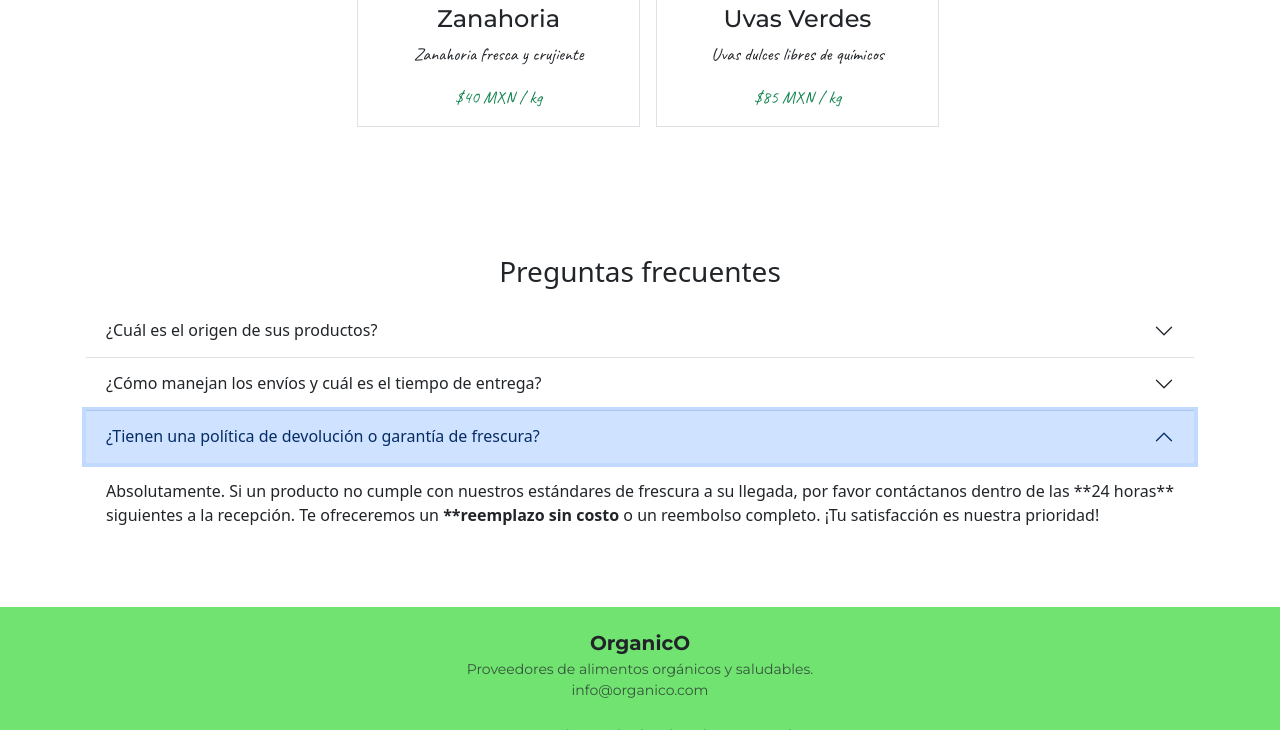
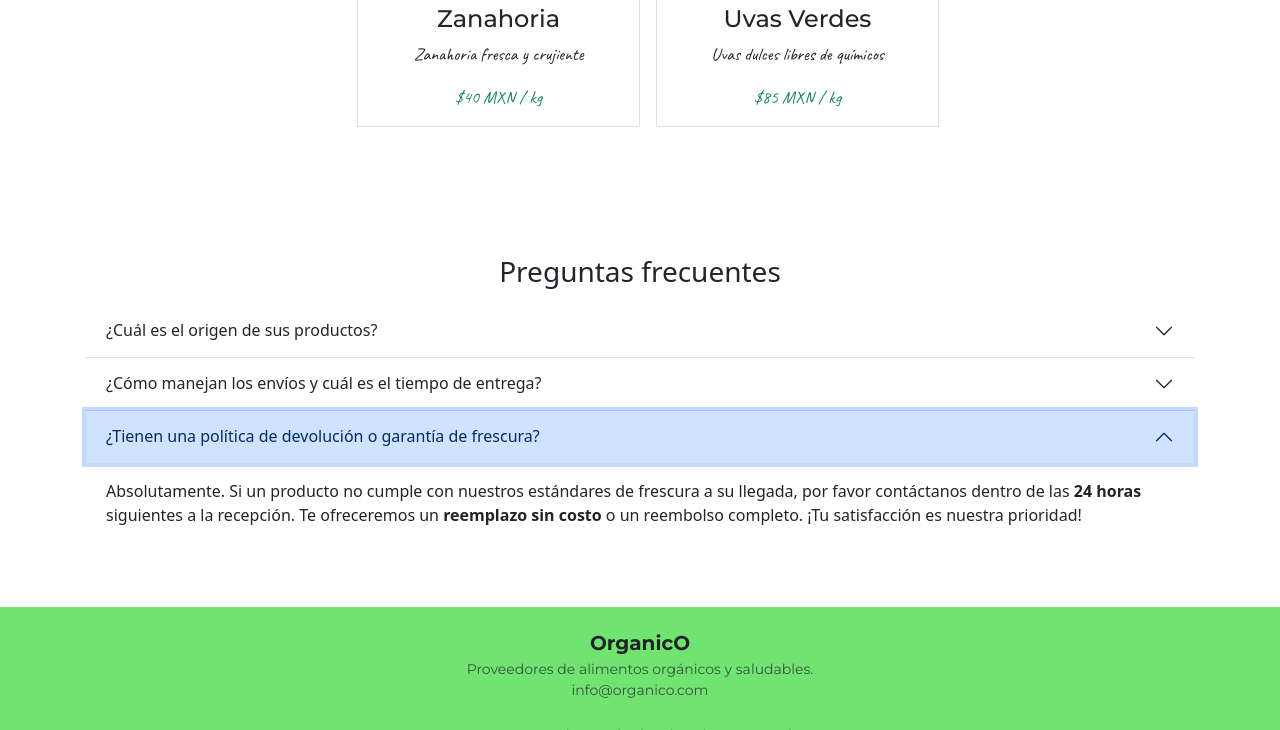
Before and after one commit to Marcos-MTZ/act7_Bootstrap, a plain HTML site: page index.html in a window 1280 px wide. Both pictures are taken after a click on the button "¿Tienen una política de devolución o garantía de frescura?". Shown: the part 2882-3612 px from the top of the page. Drawn offline with nearby package versions, Linux system fonts and the light colour scheme; a web font is replaced by a local one.

Commit message:
Update index.html

```diff
--- a/index.html
+++ b/index.html
@@ -372,8 +372,8 @@
                     <div id="flush-collapseThree" class="accordion-collapse collapse"
                         data-bs-parent="#accordionFlushExample">
                         <div class="accordion-body">Absolutamente. Si un producto no cumple con nuestros
-                            estándares de frescura a su llegada, por favor contáctanos dentro de las **24 horas**
-                            siguientes a la recepción. Te ofreceremos un <Strong>**reemplazo sin costo</Strong> o un reembolso
+                            estándares de frescura a su llegada, por favor contáctanos dentro de las <Strong>24 horas</Strong>
+                            siguientes a la recepción. Te ofreceremos un <Strong>reemplazo sin costo</Strong> o un reembolso
                             completo. ¡Tu satisfacción es nuestra prioridad!</div>
                     </div>
                 </div>
```
